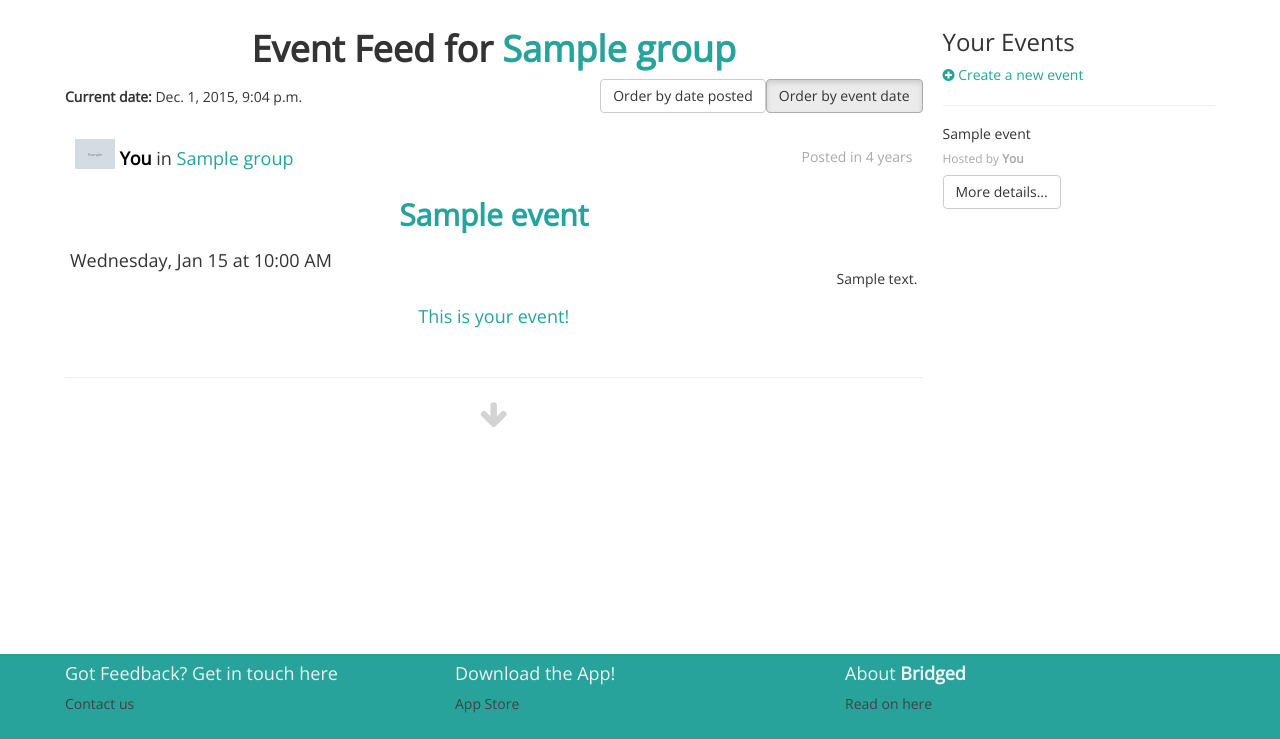
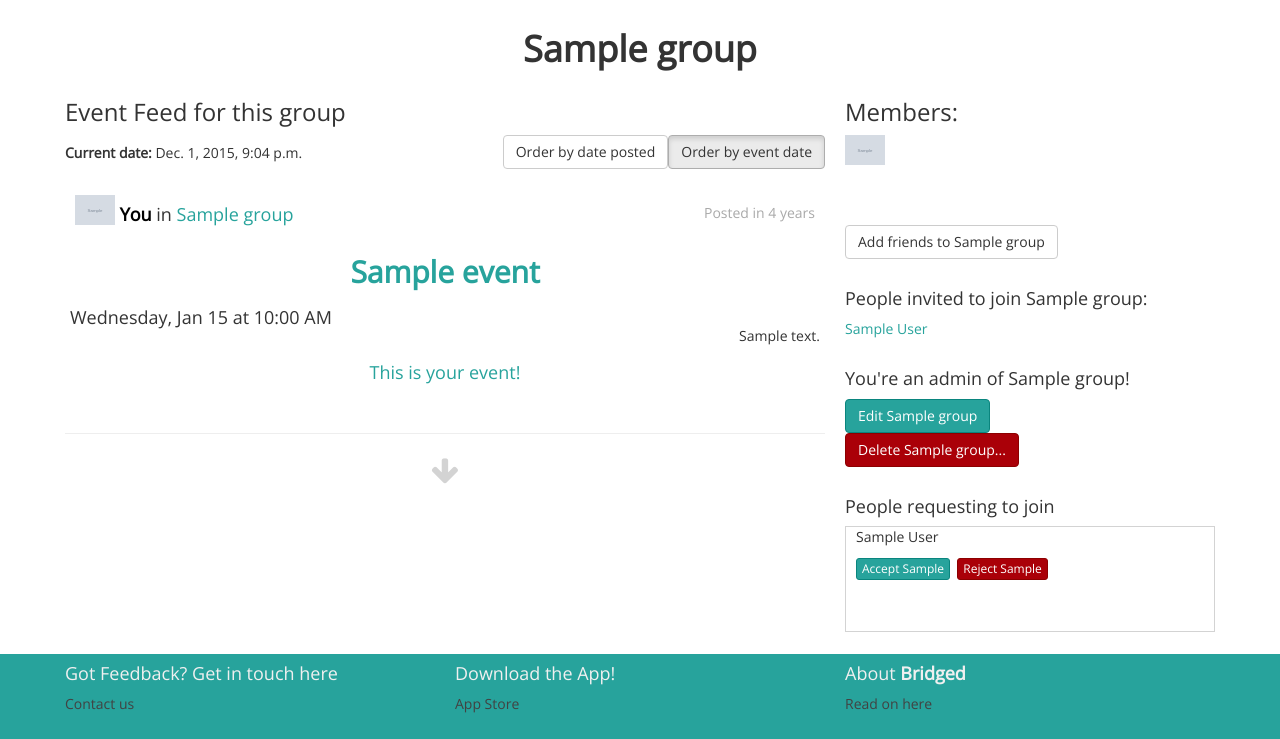
Before and after one commit to claycoleman/godogather, a Django app: page /groups/1/events/ in a window 1280 px wide. Shown: the part 71-810 px from the top of the page. Run offline with Django 3.2, Linux system fonts and the light colour scheme; a user stored in the database is signed in; tables that the repository leaves empty hold one stand-in row (values such as "Sample post"); grey boxes marked "Sample" are stand-in pictures; data that the repository does not hold is empty; some libraries are stand-ins or nearby versions.

Commit message:
Updated groups

```diff
--- a/web/templates/base.html
+++ b/web/templates/base.html
@@ -91,7 +91,7 @@
                               <a class="clear-button" id="clear-link-{{notification.pk}}" href="{% url 'profile_detail_view' notification.sender_pk %}" alt="{{ notification.pk }}">{{ notification.message|safe }}</a>
                               <a class="clear-button" id="fun" alt="{{ notification.pk }}"><i class="fa fa-check green" id="clear-check-{{notification.pk}}" alt="{{ notification.pk }}" alt="{{ notification.pk }}"></i></a>
                               {% elif 'Group' in notification.notification_type %}
-                              <a class="clear-button" id="clear-link-{{notification.pk}}" href="{% url 'group_detail_view' notification.sender_pk %}" alt="{{ notification.pk }}">{{ notification.message|safe }}</a>
+                              <a class="clear-button" id="clear-link-{{notification.pk}}" href="{% url 'group_event_list' notification.sender_pk %}" alt="{{ notification.pk }}">{{ notification.message|safe }}</a>
                               <a class="clear-button" id="fun" alt="{{ notification.pk }}"><i class="fa fa-check green" id="clear-check-{{notification.pk}}" alt="{{ notification.pk }}" alt="{{ notification.pk }}"></i></a>
                               {% elif 'event' in notification.notification_type|lower %}
                               <a id="clear-link-{{notification.pk}}" {% if 'Cancelled' not in notification.notification_type %}class="clear-button" href="{% url 'event_detail_view' notification.sender_pk %}{% if 'comment' in notification.notification_type|lower %}#comment-section{% endif %}"{% endif %} alt="{{ notification.pk }}">{{ notification.message|safe }}</a>
--- a/web/templates/event_detail.html
+++ b/web/templates/event_detail.html
@@ -74,7 +74,7 @@
                     {% if event.groups.all %}
                         <h4>Groups:</h4>
                         {% for group in event.groups.all %}
-                            <a href="{% url 'group_detail_view' group.pk %}">{{ group }}</a>{% if not forloop.last %}, {% endif %}
+                            <a href="{% url 'group_event_list' group.pk %}">{{ group }}</a>{% if not forloop.last %}, {% endif %}
                         {% endfor %}
                     {% endif %}
                     <br>
--- a/web/templates/full_notifications.html
+++ b/web/templates/full_notifications.html
@@ -35,7 +35,7 @@
                         {% endif %}
                     </div>
                     <div class="col-sm-8">
-                        <a href="{% if 'Friend' in notification.notification_type %}{% url 'profile_detail_view' notification.sender_pk %}{% elif 'Group' in notification.notification_type %}{% url 'group_detail_view' notification.sender_pk %}{% elif 'Event' in notification.notification_type and 'Cancelled' not in notification.notification_type %}{% url 'event_detail_view' notification.sender_pk %}{% endif %}">
+                        <a href="{% if 'Friend' in notification.notification_type %}{% url 'profile_detail_view' notification.sender_pk %}{% elif 'Group' in notification.notification_type %}{% url 'group_event_list' notification.sender_pk %}{% elif 'Event' in notification.notification_type and 'Cancelled' not in notification.notification_type %}{% url 'event_detail_view' notification.sender_pk %}{% endif %}">
                         <h5>{{notification|safe}}</h5></a>
                     </div>
                     <div class="col-sm-3 text-right notification-menu">
@@ -72,7 +72,7 @@
             {% if group_requests %}
                 {% for new_request in group_requests %}
                 <div id="notif-group-div-{{ new_request.pk }}">
-                  <a href="{% url 'group_detail_view' new_request.pk %}">{{ new_request }}</a><br>
+                  <a href="{% url 'group_event_list' new_request.pk %}">{{ new_request }}</a><br>
                   <a href='#' id="addition-{{ new_request.pk }}" class="add-button" alt="{{ new_request.pk }}"><i class="fa fa-check green" id="check-{{new_request.pk}}" alt="{{ new_request.pk }}"></i>&nbsp;Join</a>&nbsp;&nbsp;&nbsp;&nbsp;
                   <a href='#' id="rejection-{{ new_request.pk }}" class="reject-button red" alt="{{ new_request.pk }}"><i class="fa fa-times red" id="times-{{new_request.pk}}" alt="{{ new_request.pk }}"></i>&nbsp;Decline</a>
                 </div>
--- a/web/templates/group_detail.html
+++ b/web/templates/group_detail.html
@@ -66,7 +66,7 @@
                 <br>
 
             </div>
-            </div>
+        </div>
             <div class="col-sm-6">
                 <br>
                 <a class="btn btn-success" href="{% url 'group_event_list' group.pk %}">Events Feed for {{ group }}</a>
--- a/web/templates/group_event_list.html
+++ b/web/templates/group_event_list.html
@@ -1,6 +1,8 @@
 {% extends 'base.html' %}
+{% load staticfiles %}
 
-{% block refresh %}<meta http-equiv="refresh" content="120">{% endblock %}
+{% block refresh %}<meta http-equiv="refresh" content="120">
+<link rel="stylesheet" type="text/css" href="{% static 'css/popup.css' %}">{% endblock %}
 
 {% block title %}{{ group }} Events{% endblock title %}
 
@@ -8,8 +10,10 @@
 <div class="main">
     <div class="container">
         <div class="row">
-            <div class="col-sm-9">
-                <h1 class="text-center bold">Event Feed for <a href="{% url 'group_detail_view' group.pk %}">{{ group }}</a></h1>
+
+            <h1 class="text-center bold">{{ group }}</h1>
+            <div class="col-sm-8">
+                <h3>Event Feed for this group</h3>
                 <h5 style="float: left;" class="text-left" ><strong>Current date: </strong>{{ today }}</h5>
                 <a style="float: right;" href="{% url 'group_event_list' group.pk %}" class="btn btn-default {% if not order %}active{% endif %}">Order by event date</a>
                 <a style="float: right;" href="{% url 'group_event_list' group.pk %}?order=date_posted" class="btn btn-default {% if order %}active{% endif %}">Order by date posted</a><br>
@@ -21,7 +25,7 @@
                         {% if request.user.profile in event.host.all %}
                             <br>
                             <img style="max-height: 40px; max-width: 40px; float:left" src="{{event.host.all.0.picture.url}}">
-                            <h4 style="float: left;"><strong class='black'>&nbsp;{% for host in event.host.all %}{% if host == request.user.profile %}You{% else %}{{host}}{% endif %}{% if not forloop.last %}, {% endif %}{% endfor %}</strong>{% if event.groups.all %} in {% for group in event.groups.all %}<a href="{% url 'group_detail_view' group.pk %}">{{ group }}</a>{% if not forloop.last %}, {% endif %}{% endfor %}{% endif %}</h4>
+                            <h4 style="float: left;"><strong class='black'>&nbsp;{% for host in event.host.all %}{% if host == request.user.profile %}You{% else %}{{host}}{% endif %}{% if not forloop.last %}, {% endif %}{% endfor %}</strong>{% if event.groups.all %} in {% for group in event.groups.all %}<a href="{% url 'group_event_list' group.pk %}">{{ group }}</a>{% if not forloop.last %}, {% endif %}{% endfor %}{% endif %}</h4>
                             <h5 class="darkgrey" style="float: right;">Posted <span class='date-posted'>{{ event.date_posted|date:"c" }}</span></h5>
                             <div class="row" style="clear:both;">
                                 <h2 class="text-center"><a href="{% url 'event_detail_view' event.pk %}">{{ event.name }}</a></h2>
@@ -42,7 +46,7 @@
                             {% if request.user.profile in event.people_coming.all %}
                             <br>
                             <img style="max-height: 40px; max-width: 40px; float:left" src="{{event.host.all.0.picture.url}}">
-                            <h4 style="float: left;"><strong class='black'>&nbsp;{% for host in event.host.all %}{% if host == request.user.profile %}You{% else %}{{host}}{% endif %}{% if not forloop.last %}, {% endif %}{% endfor %}</strong>{% if event.groups.all %} in {% for group in event.groups.all %}<a href="{% url 'group_detail_view' group.pk %}">{{ group }}</a>{% if not forloop.last %}, {% endif %}{% endfor %}{% endif %}</h4>
+                            <h4 style="float: left;"><strong class='black'>&nbsp;{% for host in event.host.all %}{% if host == request.user.profile %}You{% else %}{{host}}{% endif %}{% if not forloop.last %}, {% endif %}{% endfor %}</strong>{% if event.groups.all %} in {% for group in event.groups.all %}<a href="{% url 'group_event_list' group.pk %}">{{ group }}</a>{% if not forloop.last %}, {% endif %}{% endfor %}{% endif %}</h4>
                             <h5 class="darkgrey" style="float: right;">Posted <span class='date-posted'>{{ event.date_posted|date:"c" }}</span></h5>
                             <br style="clear:both;">
                             <h2 class="text-center"><a href="{% url 'event_detail_view' event.pk %}">{{ event.name }}</a></h2>
@@ -75,7 +79,7 @@
                             {% else %}
                                 <br>
                                 <img style="max-height: 40px; max-width: 40px; float:left" src="{{event.host.all.0.picture.url}}">
-                                <h4 style="float: left;"><strong class='black'>&nbsp;{% for host in event.host.all %}{% if host == request.user.profile %}You{% else %}{{host}}{% endif %}{% if not forloop.last %}, {% endif %}{% endfor %}</strong>{% if event.groups.all %} in {% for group in event.groups.all %}<a href="{% url 'group_detail_view' group.pk %}">{{ group }}</a>{% if not forloop.last %}, {% endif %}{% endfor %}{% endif %}</h4>
+                                <h4 style="float: left;"><strong class='black'>&nbsp;{% for host in event.host.all %}{% if host == request.user.profile %}You{% else %}{{host}}{% endif %}{% if not forloop.last %}, {% endif %}{% endfor %}</strong>{% if event.groups.all %} in {% for group in event.groups.all %}<a href="{% url 'group_event_list' group.pk %}">{{ group }}</a>{% if not forloop.last %}, {% endif %}{% endfor %}{% endif %}</h4>
                                 <h5 class="darkgrey" style="float: right;">Posted <span class='date-posted'>{{ event.date_posted|date:"c" }}</span></h5>
                                 <div class="row" style="clear:both;">
                                     <h2 class="text-center"><a href="{% url 'event_detail_view' event.pk %}">{{ event.name }}</a></h2>
@@ -104,29 +108,92 @@
                     <h2 class="text-center" style="color: lightgray;"><i class='fa fa-arrow-down'></i></h2>
                     </div>
                 {% else %}
-                    <h3>You have no event in your feed yet! Add some new friends or follow some groups to see some.</h3>
-                    <h4 class="text-center"><a class="btn btn-primary form-control" href="{% url 'search_profiles' %}">Search for friends</a></h4>
+                    <h3>There aren't any events in this group feed yet! Make something happen by creating an event for this group.</h3>
                     </div>
                 {% endif %}
-            <div class="col-sm-3">
-                <h3>Your Events</h3>
-                <a href = "{% url 'event_create_view' %}?group_pk={{group.pk}}" %}><i class='fa fa-plus-circle'></i> Create a new event</a>
-                <div class="main-feed">
-                {% for event in my_events %}
-                    <hr>
-                    <h5>{{ event }}</h5>
-                    <h6 style="color: darkgrey">Hosted by {% for host in event.host.all %}{% if host == request.user.profile %}<strong>You</strong>{% else %}{{host}}{% endif %}{% if not forloop.last %}, {% endif %}{% endfor %}</h6>
-                    <a class="btn btn-default" href="{% url 'event_detail_view' event.pk %}">More details...</a></br>
+                <div id="group-detail">
+            <div class="col-sm-4">
+                <h3>Members:</h3>
+                {% for member in group.members.all %}
+                    <a class="tooltipped" href="{% url 'profile_detail_view' member.pk %}" data-placement="bottom" data-toggle="tooltip" title="{{ member }}">
+                        <img class="tiny-thumb" src="{{ member.picture.url }}" alt="{{ member }}">
+                    </a>
                 {% endfor %}
+
+                <br><br>
+
+                    {% if is_member %}
+                        <div id="membership">
+                        {% if not is_admin %}
+                            <h3>You're a member of {{ group }}!</h3>
+                        {% endif %}
+                        <br>
+                        <br>
+                        <a class="btn btn-default popup" href="/ajax/friends/?group_pk={{ group.pk }}">Add friends to {{ group }}</a>
+
+                        {% if not is_admin or group.admin_already_members.count != 1 %}
+                        <br><br>
+                        <a id="{{ group.name }}" class="btn btn-danger leave_group" href = "#">Leave {{ group }}</a></div>
+                        {% endif %}
+                        <br><br>
+                        {% if group.invited_people.exists %}
+                            <h4>People invited to join {{ group }}:</h4>
+                            {% for potential in group.invited_people.all %}
+                                <a href="{% url 'profile_detail_view' potential.pk %}">{{ potential }}</a>{% if not forloop.last %}, {% endif %}
+                            {% endfor %}
+                        {% endif %}
+
+                    {% else %}
+                        <div class="group_request_section" id="group_request_section-{{ group.pk }}">
+                            {% if group_requested_by_member %}
+                                <span class="btn btn-default">{{ group }} requested</span>
+                                <a id="cancel-request-{{ group.pk }}" class="btn btn-warning cancel_request_membership_in_group" href = "#">Cancel request</a>
+                            {% elif member_requested_by_group %}
+                                <a id="addition-{{ group.pk }}" class="btn btn-success accept_invitation_from_group" href = "#">Join {{ group }}</a>
+                                <a id="rejection-{{ group.pk }}" class="btn btn-danger reject_invitation_from_group" href = "#" alt='{{ request.user.profile.pk }}'>Decline joining {{ group }}</a>
+                            {% else %}
+                                <a id="request-add-button-{{ group.pk }}" class="btn btn-primary request_membership_in_group" href = "#">Request to join {{ group }}</a>
+                            {% endif %}
+                        </div>
+                    {% endif %}
+
+
+                <br>
+                {% if is_admin %}
+                <div id="adminship" style='width: 100%;'>
+                <br>
+                <h4>You're an admin of {{ group }}!</h4>
+                <a class="btn btn-success" href="{% url 'group_update_view' group.pk %}">Edit {{ group }}</a><br>
+                <a class="btn btn-danger delete-button" id="{{ group }}" href="{% url 'group_delete_view' group.pk %}">Delete {{ group }}...</a>
+                <br>
+                <br>
+                {% if group.member_requests.exists %}
+                    <h4>People requesting to join</h4>
+                    <div class="overflow">
+                    {% for potential in group.member_requests.all %}
+                        <p style="margin-left: 10px;">{{ potential }}</p>
+                        <div id="accept-request-{{potential.pk}}" style="margin-left: 10px; width: 100%;">
+                            <a id="addition-{{ potential.pk }}" class="btn btn-success btn-xs accept_request_from_user" href = "#" alt='{{ potential.pk }}'>Accept {{ potential.first_name }}</a>&nbsp;
+                            <a id="rejection-{{ potential.pk }}" class="btn btn-danger btn-xs reject_request_from_user" href = "#" alt='{{ potential.pk }}'>Reject {{ potential.first_name }}</a>
+                        </div>
+                    {% endfor %}
+                    </div>
+                {% else %}
+                    <p>No one has requested to join {{ group }} right now!</p>
+                {% endif %}
                 </div>
-                {% if my_events|length > 3 %}
-                <h2 class="text-center" style="color: lightgray;"><i class='fa fa-arrow-down'></i></h2>
+            {% endif %}
 
-                {% endif %}
             </div>
+
+            </div>
+        </div>
         </div>
     </div>
 </div>
 
 
+<input class="hidden" id="user_pk" alt="{{ request.user.profile.pk }}">
+<input class="hidden" id="group_pk" alt="{{ group.pk }}">
+<script src="{% static 'js/jquery.popup.min.js' %}"></script>
 {% endblock %}
--- a/web/templates/group_list.html
+++ b/web/templates/group_list.html
@@ -11,7 +11,7 @@
             <h1 class="bold">Your Groups</h1>
             {% if groups %}
                 {% for group in groups %}
-                    <a href="{% url 'group_detail_view' group.pk %}">{{ group }}</a></br>
+                    <a href="{% url 'group_event_list' group.pk %}">{{ group }}</a></br>
                 {% endfor %}
                 <br><br>
             {% else %}
--- a/web/templates/profile_detail.html
+++ b/web/templates/profile_detail.html
@@ -28,7 +28,7 @@
             <h3>{{ profile.first_name }}'s groups</h3>
 
             {% for group in profile.groups_in.all %}
-                <a href="{% url 'group_detail_view' group.pk %}">{{ group }}</a>{% if not forloop.last %},{% endif %}
+                <a href="{% url 'group_event_list' group.pk %}">{{ group }}</a>{% if not forloop.last %},{% endif %}
             {% endfor %}
 
             <br>
--- a/web/urls.py
+++ b/web/urls.py
@@ -35,7 +35,6 @@ urlpatterns = [
     # group urls
     url(r'^groups/$', 'web.views.group_list_view', name='group_list_view'),
     url(r'^groups/(?P<pk>\d+)/events/$', 'web.views.group_event_list', name='group_event_list'),
-    url(r'^groups/(?P<pk>\d+)/$', 'web.views.group_detail_view', name='group_detail_view'),
     url(r'^group_delete/(?P<pk>\d+)/$', 'web.views.group_delete_view', name='group_delete_view'),
     url(r'^group_update/(?P<pk>\d+)/$', 'web.views.group_update_view', name='group_update_view'),
     url(r'^group_create/$', 'web.views.group_create_view', name='group_create_view'),
--- a/web/views.py
+++ b/web/views.py
@@ -377,24 +377,6 @@ def comment_delete_view(request, pk):
 
 # Group Views!
 
-def group_detail_view(request, pk):
-    context = {}
-
-    group = Group.objects.get(pk=pk)
-    context['group'] = group
-
-
-    if request.user.is_authenticated():
-        context['logged_in'] = True
-        is_member = request.user.profile in group.members.all()
-        context['is_member'] = is_member
-        context['is_admin'] = is_member and request.user.profile in group.admin.all()
-        context['group_requested_by_member'] = request.user.profile in group.member_requests.all()
-        context['member_requested_by_group'] = group in request.user.profile.group_requests.all()
-
-    return render_to_response('group_detail.html', context, context_instance=RequestContext(request))
-
-
 @login_required
 def group_list_view(request):
     groups = Group.objects.filter(members=request.user.profile)
@@ -414,8 +396,13 @@ def group_event_list(request, pk):
 
     group = Group.objects.get(pk=pk)
     context['group'] = group
-    if request.user.profile not in group.members.all():
-        return redirect('group_detail_view', pk)
+
+    is_member = request.user.profile in group.members.all()
+    context['is_member'] = is_member
+    context['is_admin'] = is_member and request.user.profile in group.admin.all()
+    context['group_requested_by_member'] = request.user.profile in group.member_requests.all()
+    context['member_requested_by_group'] = group in request.user.profile.group_requests.all()
+
     group_events = Event.objects.filter(groups=group)
     my_events = request.user.profile.events_hosted.filter(groups=group)
 
@@ -478,7 +465,7 @@ def group_create_view(request):
             new_group.admin.add(request.user.profile)
             new_group.members.add(request.user.profile)
 
-            return redirect('group_detail_view', group.pk)
+            return redirect('group_event_list', group.pk)
         else:
             context['errors'] = form.errors
     return render_to_response('group_create.html', context, context_instance=RequestContext(request))
@@ -510,7 +497,7 @@ def group_update_view(request, pk):
             context['saved'] = '%s saved!' % updated_group.name
 
             if request.POST.get('_finish'):
-                return redirect('group_detail_view', updated_group.pk)
+                return redirect('group_event_list', updated_group.pk)
         else:
             context['errors'] = form.errors
 
@@ -821,6 +808,15 @@ def request_membership_in_group(request):
 
     group_list.append(group.name)
 
+    member_ids = group.members.all().values_list('pk', flat=True)
+
+    for admin in group.admin.filter(pk__in=member_ids):
+        new_notif = Notification.objects.create(notification_type='Group Request')
+        new_notif.user = admin
+        new_notif.message = "%s has requested to join %s!" % (request.user.profile.first_name, group.name)
+        new_notif.sender_pk = group.pk
+        new_notif.save()
+
     return JsonResponse(group_list, safe=False)
 
 
```
Also changed, not shown: web/templates/event_list.html (+8 -8 lines).
